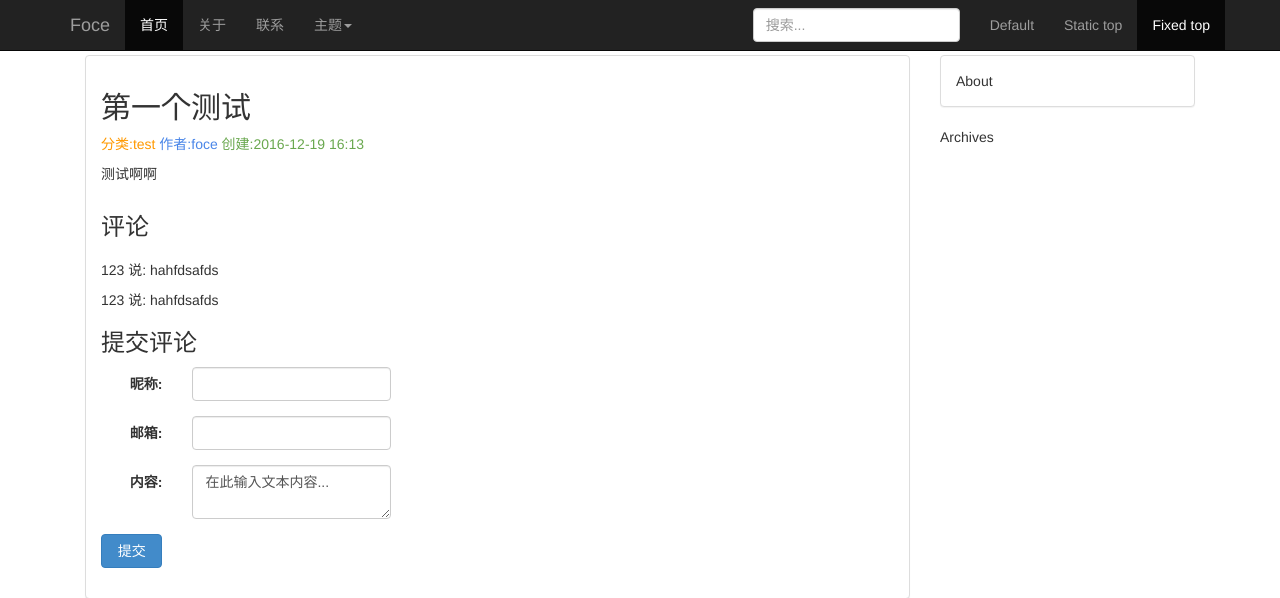
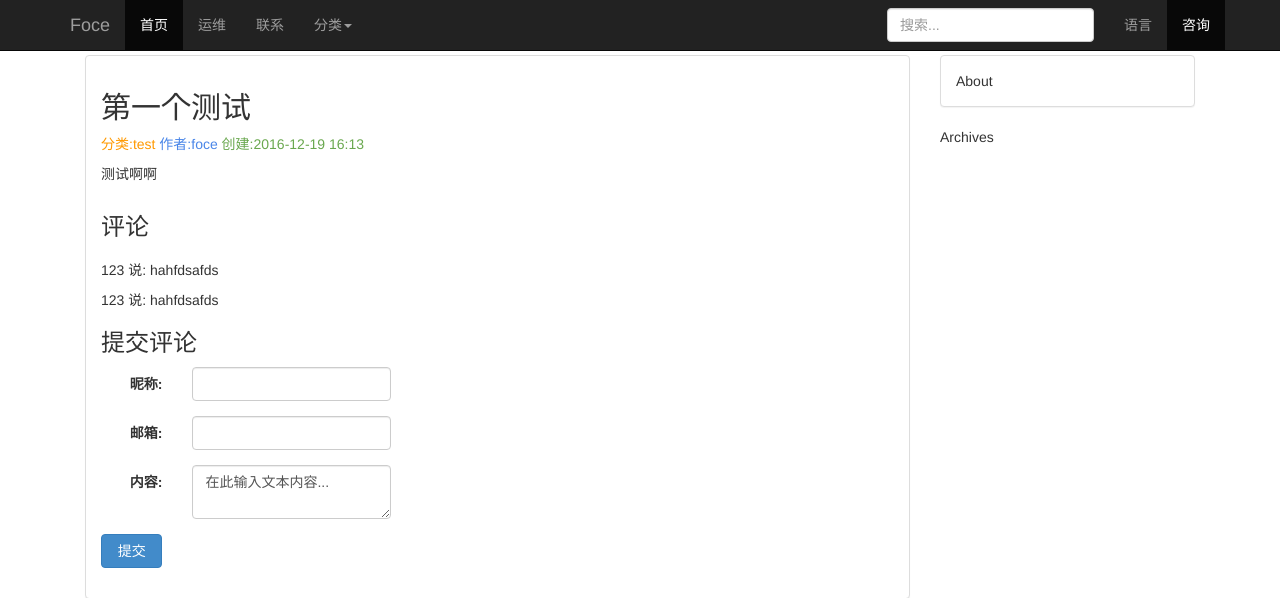
Before and after one commit to foce123/foceblog, a Django app: a page that uses blog/templates/blog-base.html in a window 1280 px wide. Shown: the top 598 px of the page. Run offline with Django 3.2, Linux system fonts and the light colour scheme; data comes from the database, SQL or seed files in the repository; some libraries are stand-ins or nearby versions.

Commit message:
改了下链接

```diff
--- a/blog/templates/blog-base.html
+++ b/blog/templates/blog-base.html
@@ -16,24 +16,24 @@
             <div id="navbar" class="navbar-collapse collapse">
                 <ul class="nav navbar-nav">
                     <li class="active"><a href="/">首页</a></li>
-                    <li><a href="#">关于</a></li>
+                    <li><a href="#">运维</a></li>
                     <li><a href="#">联系</a></li>
                     <li class="dropdown">
-                        <a href="#" class="dropdown-toggle" data-toggle="dropdown">主题<span class="caret"></span></a>
+                        <a href="#" class="dropdown-toggle" data-toggle="dropdown">分类<span class="caret"></span></a>
                         <ul class="dropdown-menu" role="menu">
-                            <li><a href="#">Action</a></li>
-                            <li><a href="#">Something else here</a></li>
+                            <li><a href="#">安全</a></li>
+                            <li><a href="#">渗透</a></li>
+                            <li><a href="#">数据库</a></li>
                             <li class="divider"></li>
                             <li class="dropdown-header">Nav header</li>
-                            <li><a href="#">Separated link</a></li>
-                            <li><a href="#">One more separated link</a></li>
+                            <li><a href="#">大数据</a></li>
+                            <li><a href="#">架构</a></li>
                         </ul>
                     </li>
                 </ul>
                 <ul class="nav navbar-nav navbar-right">
-                    <li><a href="#">Default</a></li>
-                    <li><a href="#">Static top</a></li>
-                    <li class="active"><a href="#">Fixed top</a></li>
+                    <li><a href="#">语言</a></li>
+                    <li class="active"><a href="#">咨询</a></li>
                 </ul>
                 <form class="navbar-form navbar-right" action="{% url 'blog_search' %}">
                     <input type="text" id="search" name="search" class="form-control" placeholder="搜索...">
```
